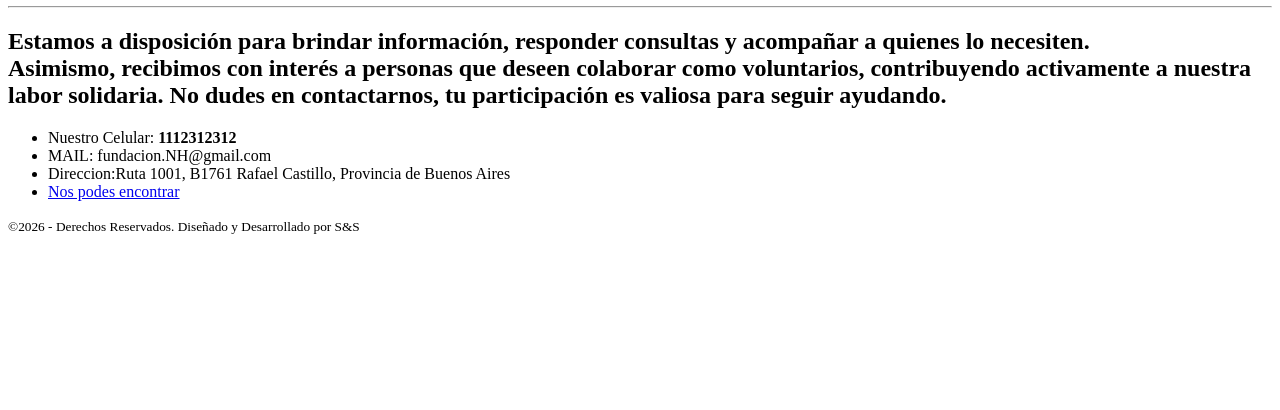
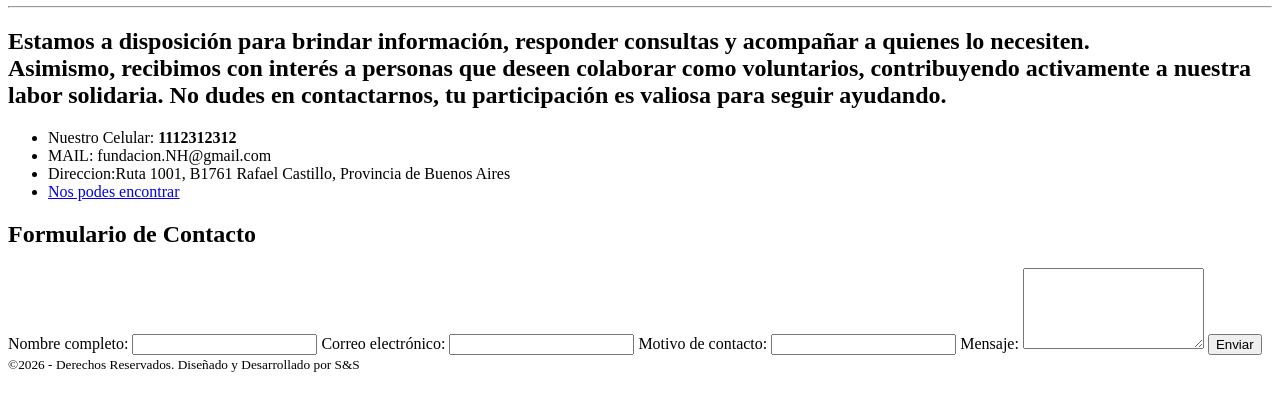
Before and after one commit to LuanaPereiraSilvero/Trabajo1-ONG, a plain HTML site: page Nueva carpeta/Contacto.html in a window 1280 px wide. Shown: the part 254-664 px from the top of the page. Drawn offline with Linux system fonts and the light colour scheme.

Commit message:
Update Contacto.html

```diff
--- a/Nueva carpeta/Contacto.html
+++ b/Nueva carpeta/Contacto.html
@@ -19,7 +19,6 @@
     </header>
     <main>
 
-
         <h2>Estamos a disposición para brindar información, responder consultas y acompañar a quienes lo necesiten. <br> Asimismo, recibimos con interés a personas que deseen colaborar como voluntarios, contribuyendo activamente a nuestra labor solidaria. No dudes en contactarnos, tu participación es valiosa para seguir ayudando.</h2>
         <p><ul> <li> Nuestro Celular: <strong>1112312312</strong></li>
                 <li>MAIL: fundacion.NH@gmail.com</li>
@@ -28,8 +27,29 @@
             <a href="https://www.google.com/maps/place/Hospital+Dr.+Ren%C3%A9+Favaloro/@-34.7031573,-58.6468213,2638m/data=!3m1!1e3!4m10!1m2!2m1!1sFundacion+favaloro!3m6!1s0x95bcc6cdd23d9c43:0x20e22c458dcd04d1!8m2!3d-34.7043656!4d-58.640136!15sChJGdW5kYWNpb24gZmF2YWxvcm8iA4gBAVoUIhJmdW5kYWNpb24gZmF2YWxvcm-SAQhob3NwaXRhbJoBI0NoWkRTVWhOTUc5blMwVkpRMEZuU1VOb1ozQnBSMlJCRUFF4AEA-gEECAAQSA!16s%2Fg%2F11cktgrs2f?entry=ttu&g_ep=EgoyMDI2MDQyMS4wIKXMDSoASAFQAw%3D%3D" target="_blank">Nos podes encontrar</a>
         </nav></li>
         </ul></a>
+        </p>
+        <section>
+            <h2>Formulario de Contacto</h2>
 
-        </p>
+            <form>
+
+                <label for="nombre">Nombre completo:</label>
+                <input type="text" id="nombre" name="nombre">
+
+                <label for="email">Correo electrónico:</label>
+                <input type="email" id="email" name="email">
+
+                <label for="motivo">Motivo de contacto:</label>
+                <input type="text" id="motivo" name="motivo">
+
+                <label for="mensaje">Mensaje:</label>
+                <textarea id="mensaje" name="mensaje" rows="5"></textarea>
+
+                <input type="submit" value="Enviar">
+
+            </form>
+        </section>
+
        <footer><small>&copy;2026 - Derechos Reservados. Diseñado y Desarrollado por S&S</small></footer>
     </main>
 
```
